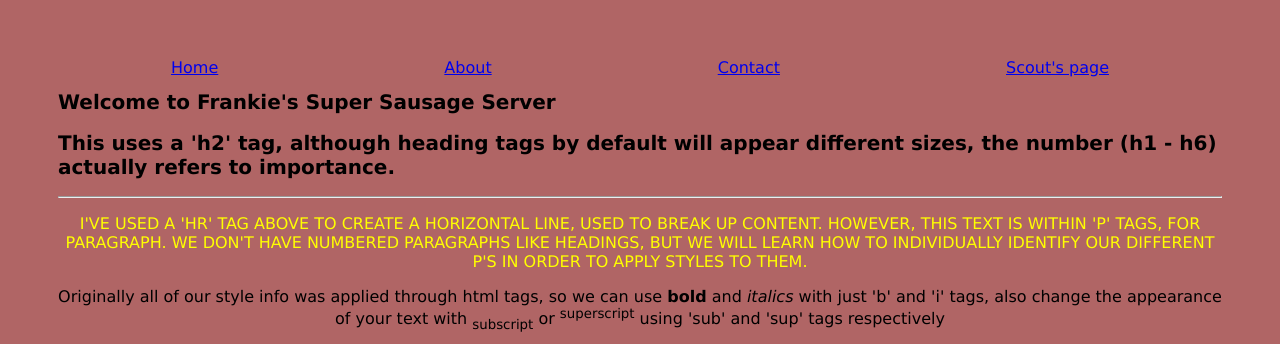
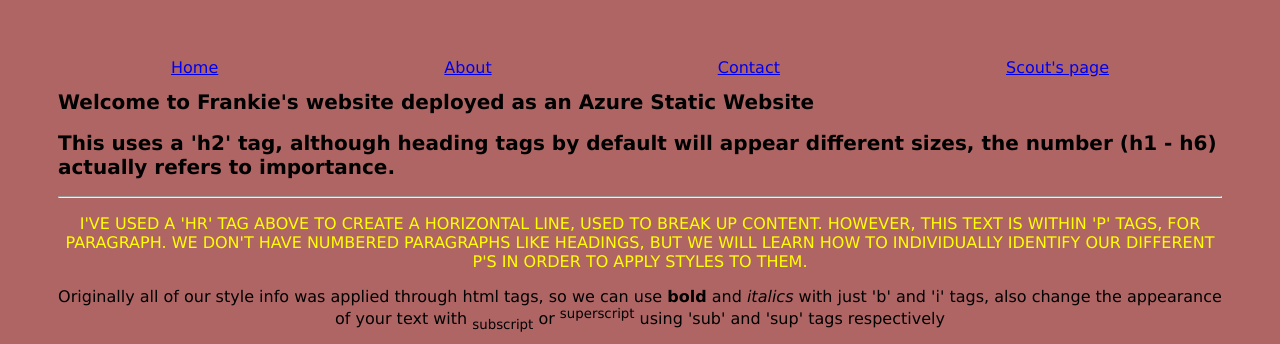
Before and after one commit to dominopancakes/AZ-Project, a plain HTML site: page index.html in a window 1280 px wide. Shown: the top 344 px of the page. Drawn offline with Linux system fonts and the light colour scheme.

Commit message:
update site title

```diff
--- a/index.html
+++ b/index.html
@@ -21,7 +21,7 @@
         <div><a href="http://www.longboyscout.com">Scout's page</a></div>
     </div>
 
-    <h1>Welcome to Frankie's Super Sausage Server</h1>
+    <h1>Welcome to Frankie's website deployed as an Azure Static Website</h1>
     <h2>This uses a 'h2' tag, although heading tags by default will appear different sizes, the number (h1 - h6) actually refers to importance.</h2>
     <hr/>
     <p id="hrtag"> I've used a 'hr' tag above to create a horizontal line, used to break up content. However, this text is within 'p' tags, for paragraph. We don't have numbered paragraphs like headings, but we will learn how to individually identify our different p's in order to apply styles to them.</p>
```
